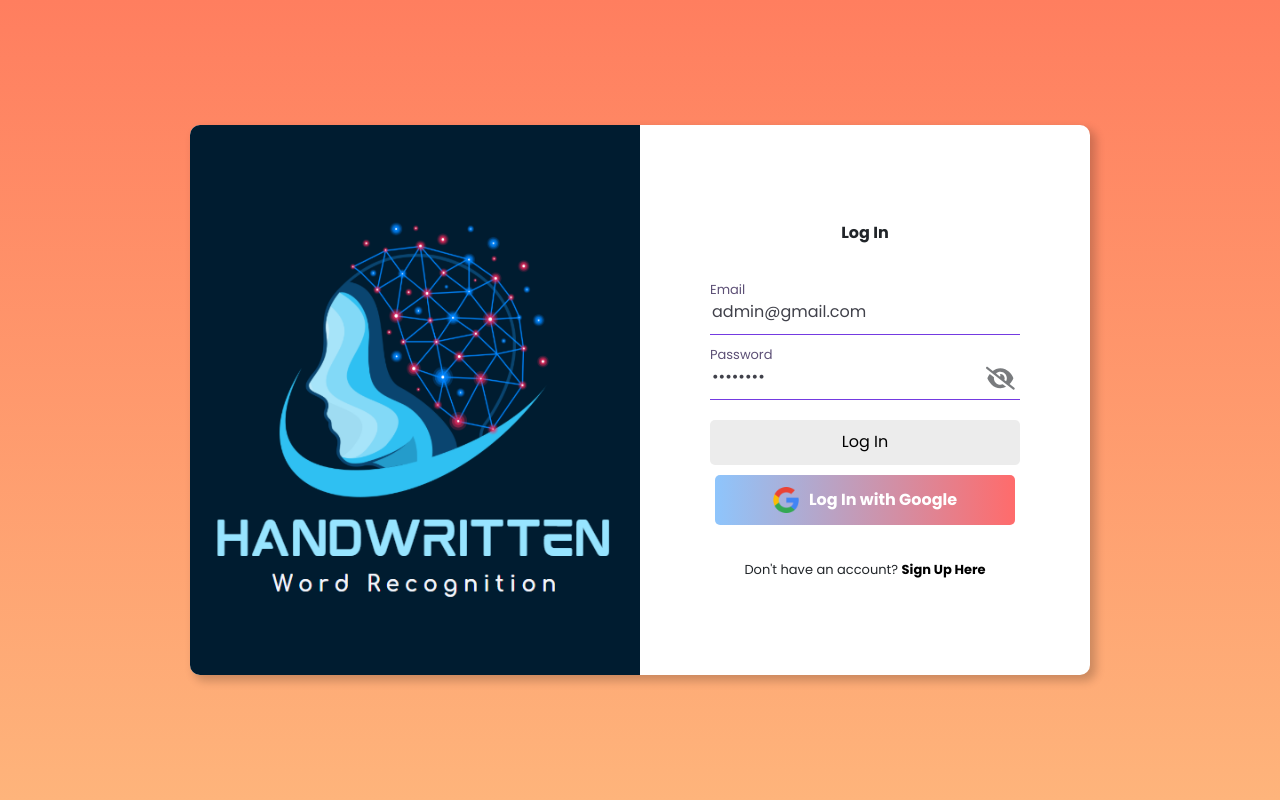
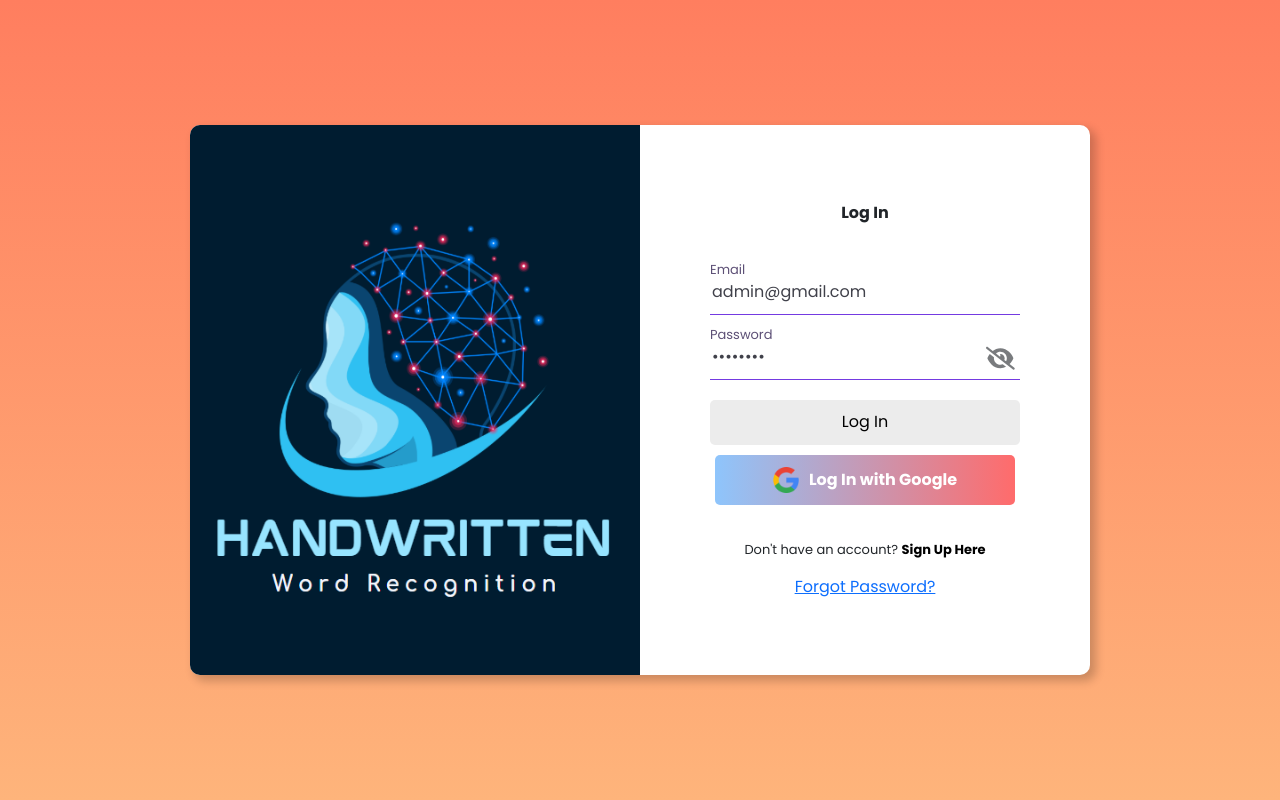
Before and after one commit to BhuwanShrestha187/CapstoneLocalRepo, a Flask app: page / in a window 1280 px wide. Run offline with Flask 3, Linux system fonts and the light colour scheme.

```diff
--- a/My_Local_Handwritten.sql
+++ b/My_Local_Handwritten.sql
@@ -27,3 +27,4 @@ SELECT * FROM Users;
 SELECT username, email, password_hash FROM Users;
 
 DROP TABLE Users;
+SELECT password_hash FROM Users WHERE email = 'admin@gmail.com';
--- a/auth.py
+++ b/auth.py
@@ -116,6 +116,12 @@ def login():
 
         # If is_google_only == 0, we proceed with normal password check
         stored_hash = user_row.password_hash
+        if isinstance(stored_hash, bytes):
+            stored_hash = stored_hash.decode('utf-8', errors='ignore')
+
+        print(f"Entered Hash: {hashed_password}")
+        print(f"Stored Hash: {stored_hash}")
+
         # Compare `stored_hash` with the hash of `password`
         # e.g.:
         import hashlib
@@ -283,6 +289,163 @@ def verify():
 
 
 
+'''=========================== Forgot Password Route ============================'''
+@auth_bp.route('/forgot_password_page', methods=['GET'])
+def forgot_password_page():
+    return render_template('forgot_password.html')
+
+
+@auth_bp.route('/forgot_password', methods=['POST'])
+def forgot_password():
+    email = request.form.get('email')
+    if not email:
+        flash("Email is required.", "error")
+        return redirect(url_for('auth.forgot_password_page'))
+
+    conn = get_db_connection()
+    if conn is None:
+        flash("Database connection failed", "error")
+        return redirect(url_for('auth.forgot_password_page'))
+
+    cursor = conn.cursor()
+    try:
+        # Check if email exists
+        cursor.execute("SELECT id FROM Users WHERE email = ?", (email,))
+        user_row = cursor.fetchone()
+        if not user_row:
+            flash("Email not found in our records.", "error")
+            return redirect(url_for('auth.forgot_password_page'))
+
+        # Generate a verification code
+        verification_code = str(random.randint(100000, 999999))
+
+        # Store data in session for the next step
+        session['forgot_password_data'] = {
+            'email': email,
+            'verification_code': verification_code
+        }
+
+        # Send code via email (similar to your signup flow)
+        try:
+            sender_email = "ayanshrestha187@gmail.com"
+            sender_password = "szrx ltkh ksgx ynri"  # Your Gmail App Password
+            receiver_email = email
+
+            message = f"""\
+Subject: Password Reset Verification Code
+
+Hello,
+
+Your verification code is: {verification_code}
+
+Please enter this code on the verification page to reset your password.
+"""
+
+            context = ssl.create_default_context()
+            with smtplib.SMTP_SSL("smtp.gmail.com", 465, context=context) as server:
+                server.login(sender_email, sender_password)
+                server.sendmail(sender_email, receiver_email, message)
+
+            flash("Verification code has been sent to your email.", "success")
+            return redirect(url_for('auth.forgot_password_verify_page'))
+
+        except Exception as e:
+            print(f"Error sending verification email: {e}")
+            flash("Failed to send verification code. Please try again.", "error")
+            return redirect(url_for('auth.forgot_password_page'))
+
+    except Exception as e:
+        flash("An error occurred. Please try again.", "error")
+        print(f"Forgot Password Error: {e}")
+        return redirect(url_for('auth.forgot_password_page'))
+    finally:
+        cursor.close()
+        conn.close()
+
+
+@auth_bp.route('/forgot_password_verify_page', methods=['GET'])
+def forgot_password_verify_page():
+    return render_template('forgot_password_verify.html')
+
+
+@auth_bp.route('/forgot_password_verify', methods=['POST'])
+def forgot_password_verify():
+    input_code = request.form.get('code')
+    forgot_data = session.get('forgot_password_data')
+
+    if not forgot_data:
+        flash("Session expired or invalid. Please try again.", "error")
+        return redirect(url_for('auth.forgot_password_page'))
+
+    if input_code != forgot_data.get('verification_code'):
+        flash("Invalid verification code. Please try again.", "error")
+        return redirect(url_for('auth.forgot_password_verify_page'))
+
+    # If code is correct, proceed to reset password
+    flash("Verification successful! Please set a new password.", "success")
+    return redirect(url_for('auth.reset_password_page'))
+
+
+@auth_bp.route('/reset_password_page', methods=['GET'])
+def reset_password_page():
+    # Just render the page that asks for the new password & confirm password
+    return render_template('reset_password.html')
+
+
+@auth_bp.route('/reset_password', methods=['POST'])
+def reset_password():
+    forgot_data = session.get('forgot_password_data')
+    if not forgot_data:
+        flash("Session expired or invalid. Please try again.", "error")
+        return redirect(url_for('auth.forgot_password_page'))
+
+    new_password = request.form.get('new_password')
+    confirm_password = request.form.get('confirm_password')
+
+    if not new_password or not confirm_password:
+        flash("Please fill all password fields.", "error")
+        return redirect(url_for('auth.reset_password_page'))
+
+    if new_password != confirm_password:
+        flash("Passwords do not match. Please try again.", "error")
+        return redirect(url_for('auth.reset_password_page'))
+
+    # Hash the new password
+    new_password_hash = hash_password(new_password)
+
+    conn = get_db_connection()
+    if conn is None:
+        flash("Database connection failed", "error")
+        return redirect(url_for('auth.reset_password_page'))
+
+    cursor = conn.cursor()
+    try:
+        email = forgot_data.get('email')
+        update_query = """
+            UPDATE Users
+            SET password_hash = ?
+            WHERE email = ?
+        """
+        cursor.execute(update_query, (new_password_hash, email))
+        conn.commit()
+
+        # Clear session data for forgot password
+        session.pop('forgot_password_data', None)
+
+        flash("Your password has been reset successfully!", "success")
+        return redirect(url_for('home'))
+
+    except Exception as e:
+        flash("An error occurred while updating the password.", "error")
+        print(f"Reset Password Error: {e}")
+        return redirect(url_for('auth.reset_password_page'))
+    finally:
+        cursor.close()
+        conn.close()
+
+
+
+
 '''
 ======================== Google OAuth Initailization ============================
 '''
--- a/requirements.txt
+++ b/requirements.txt
@@ -8,3 +8,4 @@ numpy==2.2.2
 opencv-python==4.11.0.86
 pillow==11.1.0
 Werkzeug==3.1.3
+bcrypt==4.2.1
--- a/templates/login.html
+++ b/templates/login.html
@@ -81,6 +81,12 @@
                                         Here</a></span>
                             </div>
 
+                            <div class="text-center mt-3">
+                                <a
+                                    href="{{ url_for('auth.forgot_password_page') }}">Forgot
+                                    Password?</a>
+                            </div>
+
                         </div>
                     </div>
                 </div>
```
Also changed, not shown: templates/forgot_password.html (added, +62 -0 lines), templates/forgot_password_verify.html (added, +61 -0 lines), templates/reset_password.html (added, +66 -0 lines), README.md.
